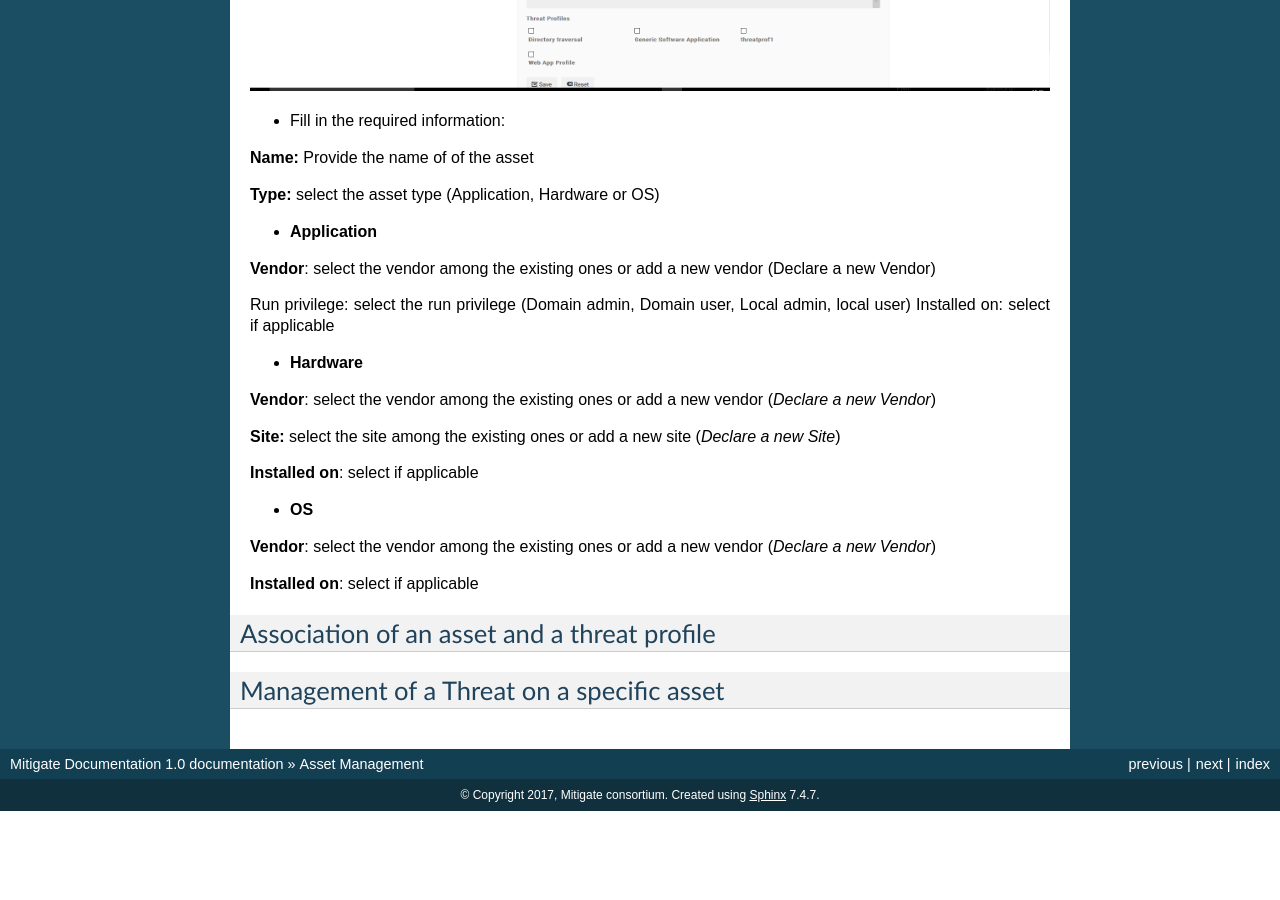
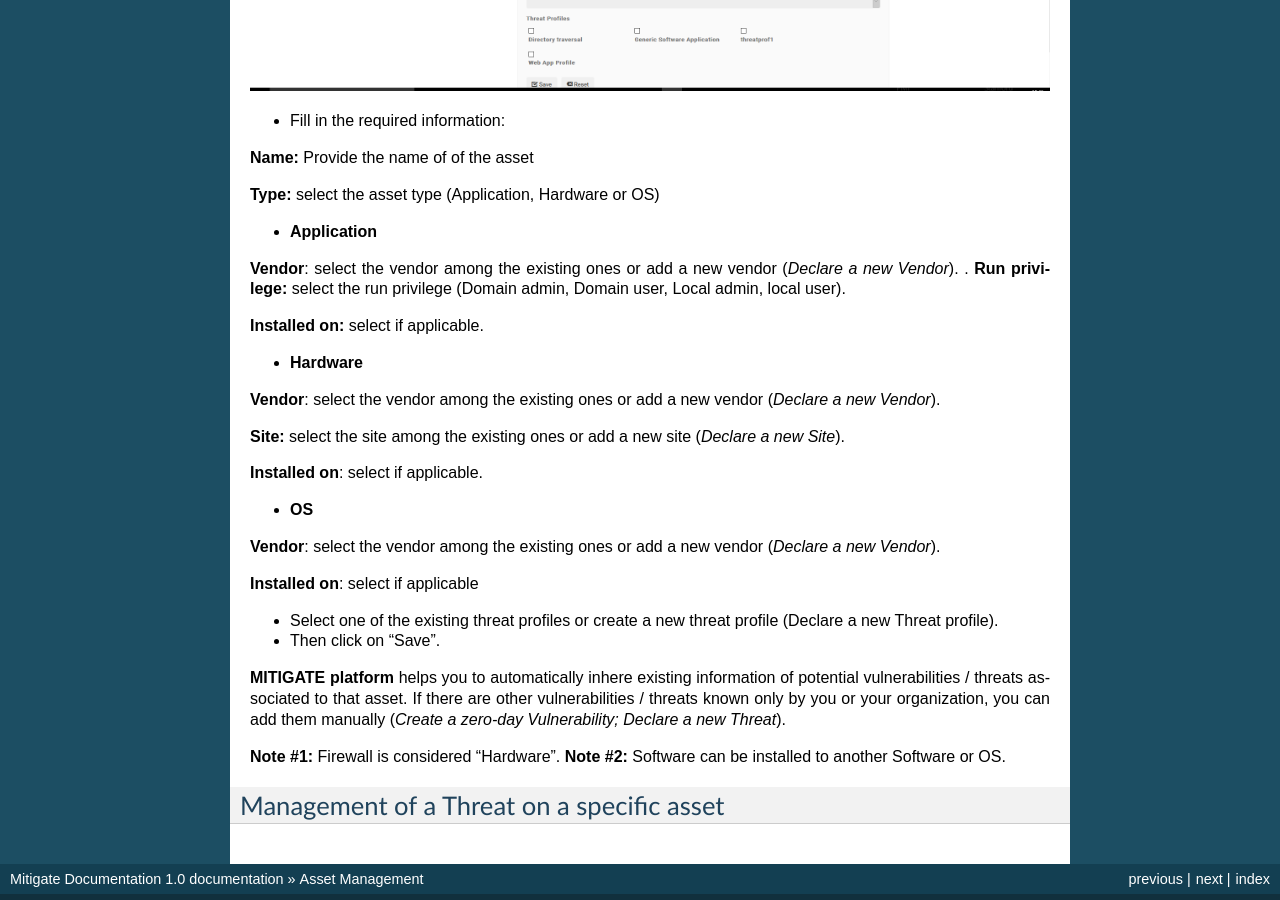
Before and after one commit to singularlogic/mitigate-documentation, a Sphinx documentation site: the page built from docs/pb_set.rst, in a window 1280 px wide and 900 px high, scrolled down 1016 px. Built offline with Sphinx 7.4.7, drawn with Linux system fonts in a browser that asks for light colours; before the commit the page ends 1827 px from its top, so only the background shows below that; some of the changed text lies outside the part shown.

Commit message:
Update pb_set.rst

```diff
--- a/docs/pb_set.rst
+++ b/docs/pb_set.rst
@@ -2,7 +2,7 @@
 Asset Management
 ========
 
-Add an Asset
+Add an Asset and assosiate it to a threat profile.
 ------------
 - In order to declare a new Asset several consecutive steps have to be undertaken .
 - Initially the user must login.
@@ -21,29 +21,36 @@ Add an Asset
 
 - **Application**
 
-**Vendor**: select the vendor among the existing ones or add a new vendor (Declare a new Vendor)
+**Vendor**: select the vendor among the existing ones or add a new vendor (*Declare a new Vendor*).
+.
+**Run privilege:** select the run privilege (Domain admin, Domain user, Local admin, local user).
 
-Run privilege: select the run privilege (Domain admin, Domain user, Local admin, local user)
-Installed on: select if applicable
+**Installed on:** select if applicable.
 
 - **Hardware**
 
-**Vendor**: select the vendor among the existing ones or add a new vendor (*Declare a new Vendor*)
+**Vendor**: select the vendor among the existing ones or add a new vendor (*Declare a new Vendor*).
 
-**Site:** select the site among the existing ones or add a new site (*Declare a new Site*)
+**Site:** select the site among the existing ones or add a new site (*Declare a new Site*).
+
+**Installed on**: select if applicable.
+
+- **OS**
+
+**Vendor**: select the vendor among the existing ones or add a new vendor (*Declare a new Vendor*).
 
 **Installed on**: select if applicable
 
-- **OS**
+- Select one of the existing threat profiles or create a new threat profile (Declare a new Threat profile).
 
-**Vendor**: select the vendor among the existing ones or add a new vendor (*Declare a new Vendor*)
+- Then click on “Save”.
 
-**Installed on**: select if applicable
+**MITIGATE platform** helps you to automatically inhere existing information of potential vulnerabilities / threats associated to that asset. If there are other vulnerabilities / threats known only by you or your organization, you can add them manually (*Create a zero-day Vulnerability;* *Declare a new Threat*).
+
+**Note #1:** Firewall is considered “Hardware”.
+**Note #2:** Software can be installed to another Software or OS.
 
 
 
-Association of an asset and a threat profile
---------------------------------------------
-
 Management of a Threat on a specific asset
 ----------------------------------------
```
